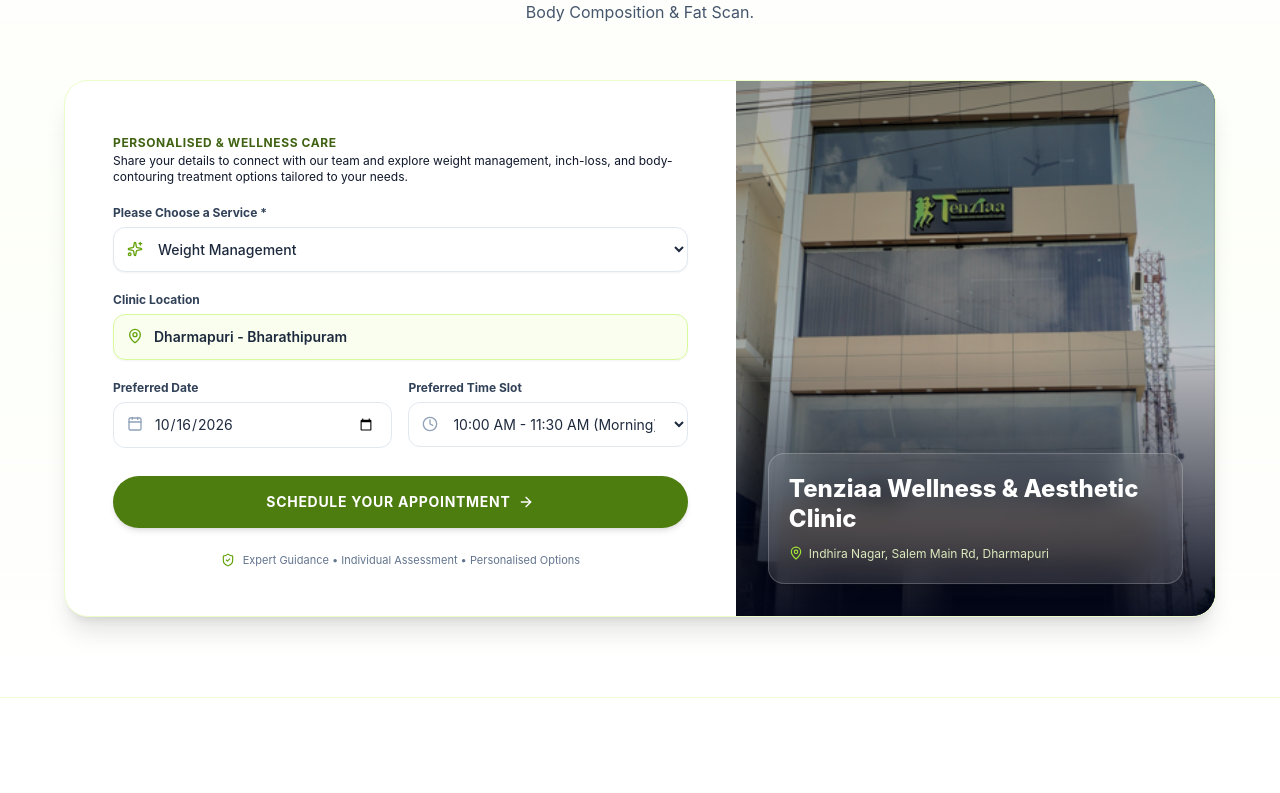
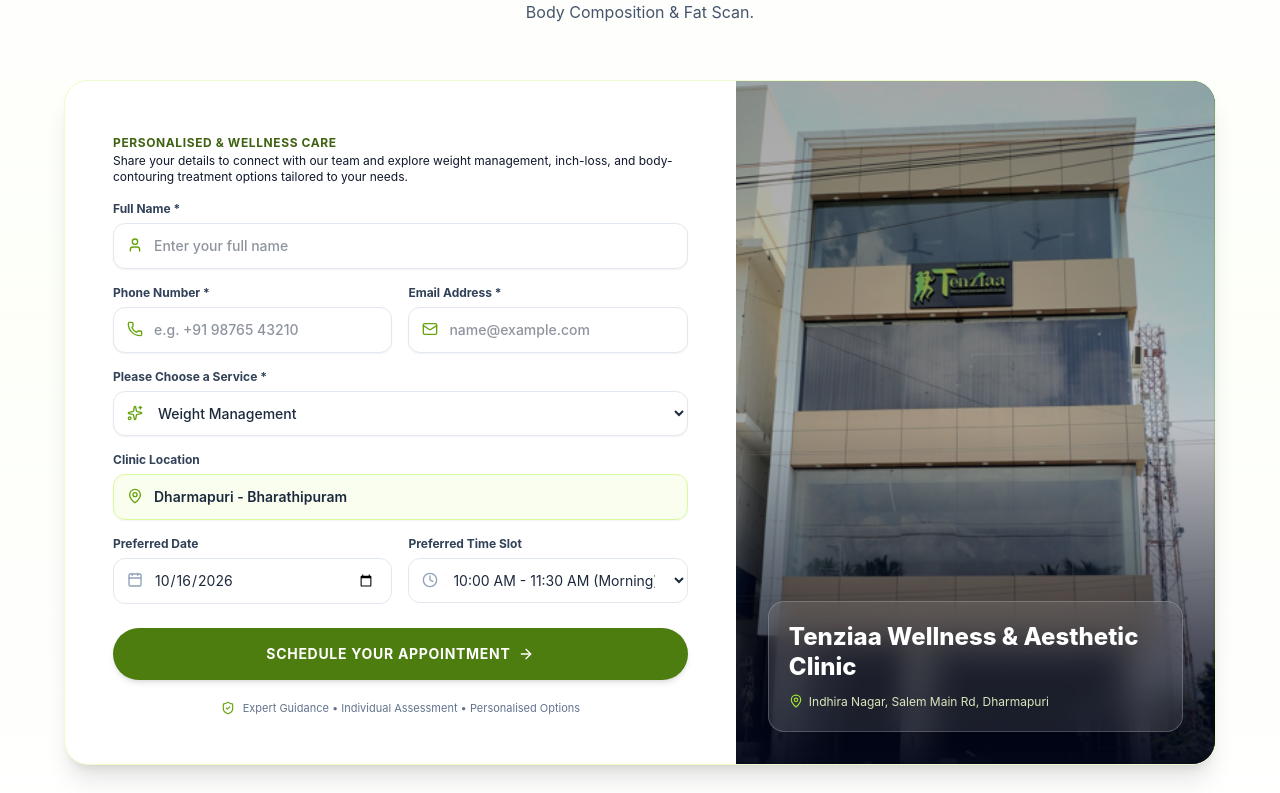
Before and after one commit to Ankit-Coder-latehar/Tenziaa, a React (Vite) app: page / in a window 1280 px wide. Shown: the part 2886-3679 px from the top of the page. Built offline with nearby package versions, Linux system fonts and the light colour scheme.

Commit message:
my latest changes

```diff
--- a/src/components/MeetOurTeam.jsx
+++ b/src/components/MeetOurTeam.jsx
@@ -3,7 +3,7 @@
 const TEAM = [
   {
     name: 'Clinical Specialist',
-    role: 'Wellness & Aesthetic Consultant',
+    role: 'Wellness  Consultant',
     image: '/images/team-member-square.jpg',
   },
 ];
--- a/src/components/ScheduleConsultation.jsx
+++ b/src/components/ScheduleConsultation.jsx
@@ -1,5 +1,5 @@
 import React, { useState } from 'react';
-import { Sparkles, MapPin, Calendar, Clock, CheckCircle2, ShieldCheck, ArrowRight } from 'lucide-react';
+import { Sparkles, MapPin, Calendar, Clock, CheckCircle2, ShieldCheck, ArrowRight, User, Phone, Mail } from 'lucide-react';
 
 const ALL_SERVICES = [
   'Weight Management',
@@ -79,6 +79,20 @@
 
                   <div className="bg-emerald-50/80 p-5 rounded-2xl border border-emerald-100 text-left text-xs sm:text-sm space-y-2 max-w-md mx-auto">
                     <div className="flex justify-between">
+                      <span className="text-slate-500">Name:</span>
+                      <span className="font-bold text-slate-900">{formData.name}</span>
+                    </div>
+                    <div className="flex justify-between">
+                      <span className="text-slate-500">Phone:</span>
+                      <span className="font-bold text-slate-900">{formData.phone}</span>
+                    </div>
+                    {formData.email && (
+                      <div className="flex justify-between">
+                        <span className="text-slate-500">Email:</span>
+                        <span className="font-bold text-slate-900">{formData.email}</span>
+                      </div>
+                    )}
+                    <div className="flex justify-between">
                       <span className="text-slate-500">Service:</span>
                       <span className="font-bold text-slate-900">{formData.service}</span>
                     </div>
@@ -94,7 +108,7 @@
 
                   <div className="pt-4 flex flex-col sm:flex-row gap-3 justify-center">
                     <a
-                      href={`https://wa.me/919363721689?text=Hi%20Tenziaa%20Clinic,%20I%20have%20scheduled%20a%20consultation%20for%20${encodeURIComponent(formData.service)}`}
+                      href={`https://wa.me/919363721689?text=Hi%20Tenziaa%20Clinic,%20I%20am%20${encodeURIComponent(formData.name || 'Client')}%20and%20I%20have%20scheduled%20a%20consultation%20for%20${encodeURIComponent(formData.service)}`}
                       target="_blank"
                       rel="noopener noreferrer"
                       className="px-6 py-3.5 rounded-full bg-emerald-700 hover:bg-emerald-800 text-white font-bold text-xs uppercase tracking-wider shadow-md transition-all text-center"
@@ -111,7 +125,7 @@
                   </div>
                 </div>
               ) : (
-                <form onSubmit={handleSubmit} className="space-y-5">
+                <form onSubmit={handleSubmit} className="space-y-4">
                   <div className="space-y-1">
                     <span className="text-xs font-bold text-emerald-800 uppercase tracking-wider">
                       PERSONALISED  &amp; WELLNESS CARE
@@ -119,6 +133,61 @@
                     <p className="text-xs text-slate-900">
                       Share your details to connect with our team and explore weight management, inch-loss, and body-contouring treatment options tailored to your needs.
                     </p>
+                  </div>
+
+                  {/* Full Name */}
+                  <div>
+                    <label className="text-xs font-bold text-slate-700 block mb-1.5">
+                      Full Name *
+                    </label>
+                    <div className="relative">
+                      <User className="w-4 h-4 text-emerald-600 absolute left-3.5 top-3.5" />
+                      <input
+                        type="text"
+                        required
+                        placeholder="Enter your full name"
+                        value={formData.name}
+                        onChange={(e) => setFormData({ ...formData, name: e.target.value })}
+                        className="w-full pl-10 pr-4 py-3 rounded-xl border border-slate-200 text-sm focus:outline-none focus:ring-2 focus:ring-emerald-600 bg-white font-medium text-slate-800 transition-all shadow-xs"
+                      />
+                    </div>
+                  </div>
+
+                  {/* Phone & Email */}
+                  <div className="grid grid-cols-1 sm:grid-cols-2 gap-4">
+                    <div>
+                      <label className="text-xs font-bold text-slate-700 block mb-1.5">
+                        Phone Number *
+                      </label>
+                      <div className="relative">
+                        <Phone className="w-4 h-4 text-emerald-600 absolute left-3.5 top-3.5" />
+                        <input
+                          type="tel"
+                          required
+                          placeholder="e.g. +91 98765 43210"
+                          value={formData.phone}
+                          onChange={(e) => setFormData({ ...formData, phone: e.target.value })}
+                          className="w-full pl-10 pr-4 py-3 rounded-xl border border-slate-200 text-sm focus:outline-none focus:ring-2 focus:ring-emerald-600 bg-white font-medium text-slate-800 transition-all shadow-xs"
+                        />
+                      </div>
+                    </div>
+
+                    <div>
+                      <label className="text-xs font-bold text-slate-700 block mb-1.5">
+                        Email Address *
+                      </label>
+                      <div className="relative">
+                        <Mail className="w-4 h-4 text-emerald-600 absolute left-3.5 top-3.5" />
+                        <input
+                          type="email"
+                          required
+                          placeholder="name@example.com"
+                          value={formData.email}
+                          onChange={(e) => setFormData({ ...formData, email: e.target.value })}
+                          className="w-full pl-10 pr-4 py-3 rounded-xl border border-slate-200 text-sm focus:outline-none focus:ring-2 focus:ring-emerald-600 bg-white font-medium text-slate-800 transition-all shadow-xs"
+                        />
+                      </div>
+                    </div>
                   </div>
 
                   {/* Choose Your Service */}
```
